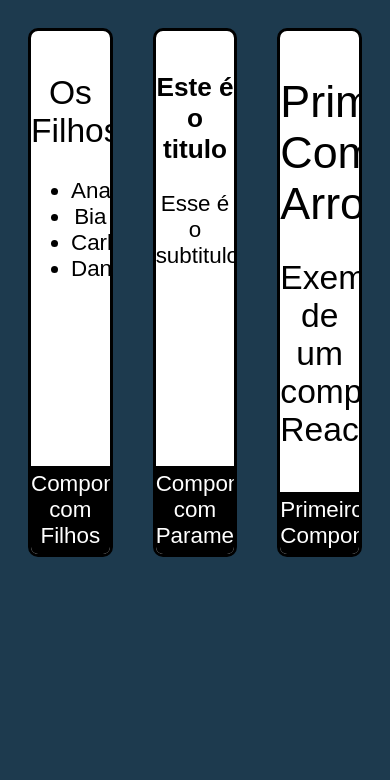
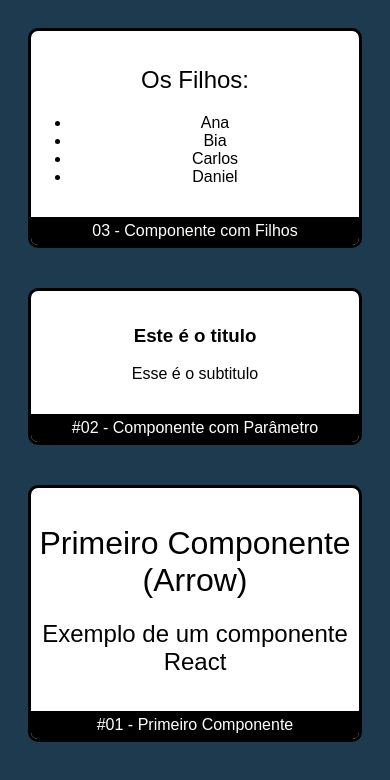
Before and after one commit to danielsoftdeveloper/treinamento, a React (Create React App) app in the folder fundamentos-react/: page / in a window 390 px wide. Shown: the top 780 px of the page. Built offline with nearby package versions, Linux system fonts and the light colour scheme.

Commit message:
Aplicado conceito de responsividade com flex-wrap e tamanho minimo.

```diff
--- a/fundamentos-react/src/App.css
+++ b/fundamentos-react/src/App.css
@@ -1,3 +1,4 @@
 .App {
     display: flex;
+    flex-wrap: wrap;
 }
--- a/fundamentos-react/src/App.jsx
+++ b/fundamentos-react/src/App.jsx
@@ -8,7 +8,7 @@
 
 export default (props) => (
   <div className='App'>
-    <Card titulo='Componente com Filhos '>
+    <Card titulo='03 - Componente com Filhos '>
       <ComFilhos>
         <ul>
           <li>Ana</li>
@@ -18,11 +18,11 @@
         </ul>
       </ComFilhos>
     </Card>
-    <Card titulo='Componente com Parametro'>
+    <Card titulo='#02 - Componente com Parâmetro'>
       <ComParametro titulo='Este é o titulo' subtitulo='Esse é o subtitulo' />
     </Card>
 
-    <Card titulo='Primeiro Componente'>
+    <Card titulo='#01 - Primeiro Componente'>
       <Primeiro />
     </Card>
   </div>
--- a/fundamentos-react/src/components/Primeiro.jsx
+++ b/fundamentos-react/src/components/Primeiro.jsx
@@ -2,7 +2,7 @@
 
 export default () => (
   <React.Fragment>
-    <h1>Primeiro Componente Arrow</h1>
+    <h1>Primeiro Componente (Arrow)</h1>
     <h2>Exemplo de um componente React</h2>
   </React.Fragment>
 );
--- a/fundamentos-react/src/components/layout/Card.css
+++ b/fundamentos-react/src/components/layout/Card.css
@@ -5,8 +5,10 @@
   border-radius: 10px;
   overflow: hidden;
   background-color: #fff;
+
   display: flex;
   flex-direction: column;
+  min-width: 300px; /* tamanho mínino */
 }
 .Card .Conteudo {
   flex: 1;
--- a/fundamentos-react/src/index.css
+++ b/fundamentos-react/src/index.css
@@ -1,7 +1,7 @@
 body {
   font-family: "Arial Narrow Bold", sans-serif;
   font-weight: 300;
-  font-size: 1.4rem;
+  font-size: 1rem;
   background-color: #1d3a4e;
   text-align: center;
 }
```
